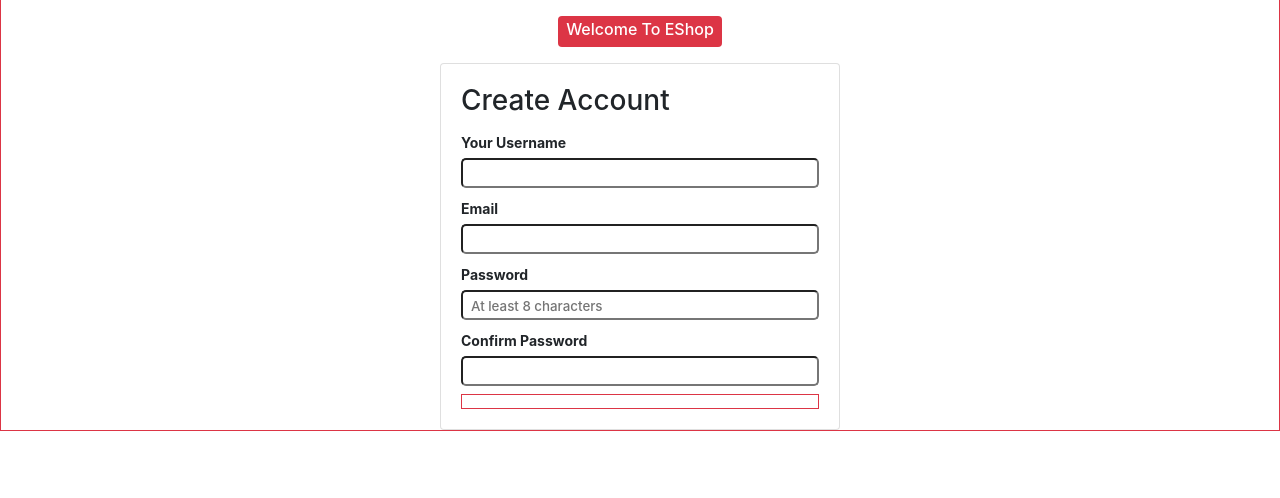
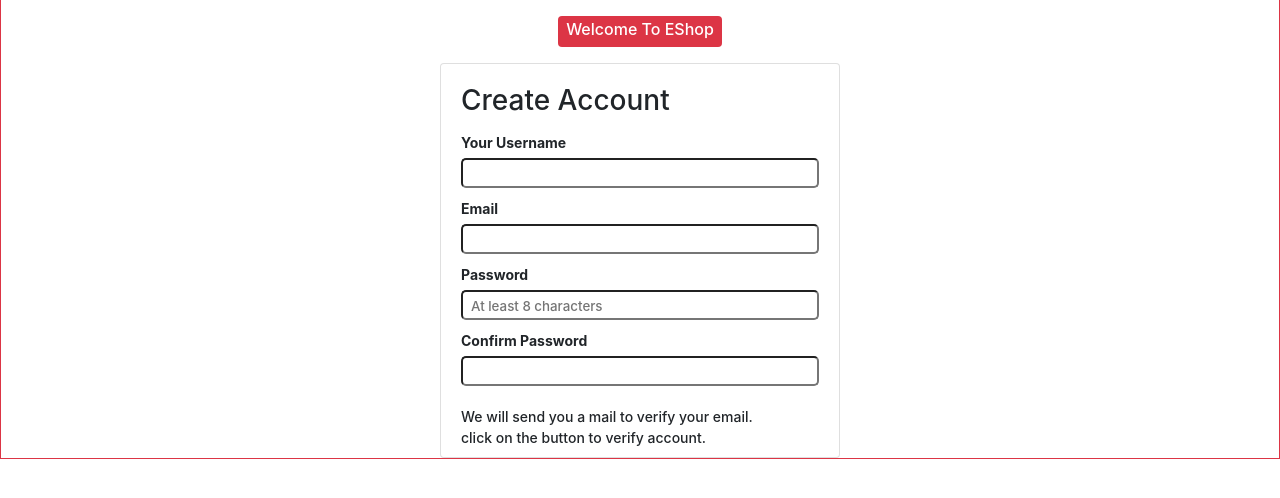
Before and after one commit to piyushpandey16444/EShop, a Django app: page /signup/ in a window 1280 px wide. Shown: the part 57-555 px from the top of the page. Run offline with Django 3.2, Linux system fonts and the light colour scheme; some libraries are stand-ins or nearby versions.

Commit message:
alert added to signup

```diff
--- a/store/static/store/css/signup.css
+++ b/store/static/store/css/signup.css
@@ -105,3 +105,9 @@
     height: 15px;
     width: 100%;
 }
+
+.alert__content {
+    margin-top: 20px;
+    font-size: 14px;
+    font-weight: 500;
+}
--- a/store/templates/store/signup.html
+++ b/store/templates/store/signup.html
@@ -27,12 +27,10 @@
                     <label class="ap_password2_label" for="ap_password2" style="font-size: 14px;">Confirm Password</label>
                     <input class="ap_password2" tabindex="4" autocomplete="off" type="password" maxlength="1024" required id="ap_password2"/>
 
-                    <div class="alert__content border border-danger">
-                        <div class="alert__text">
-                            <span><i class="fas fa-exclamation"></i></span>
-                        </div>
-
-                    </div>
+                    <p class="alert__content">
+                        We will send you a mail to verify your email.<br>
+                        click on the button to verify account.
+                    </p>
                 </form>
 
             </div>
```
